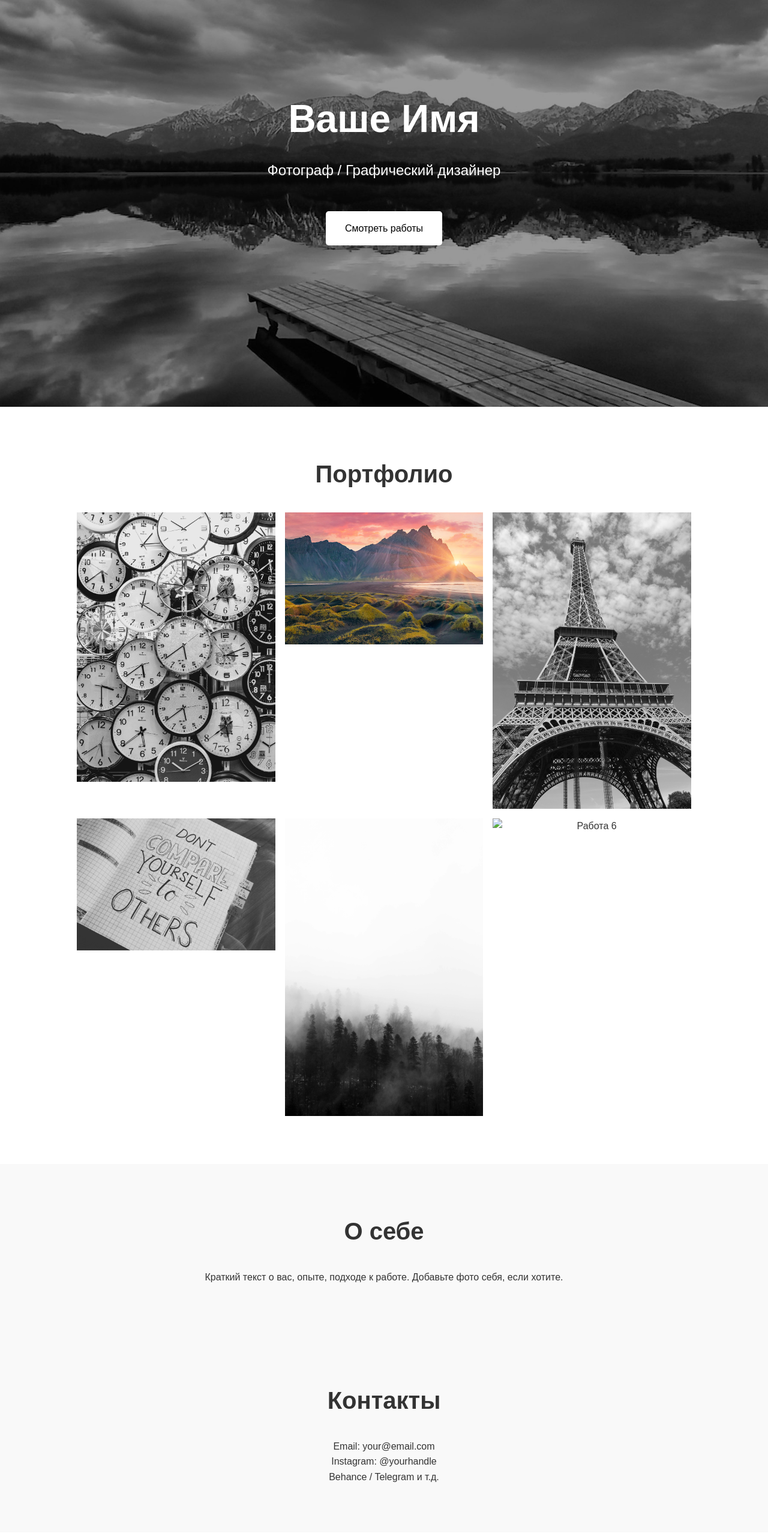
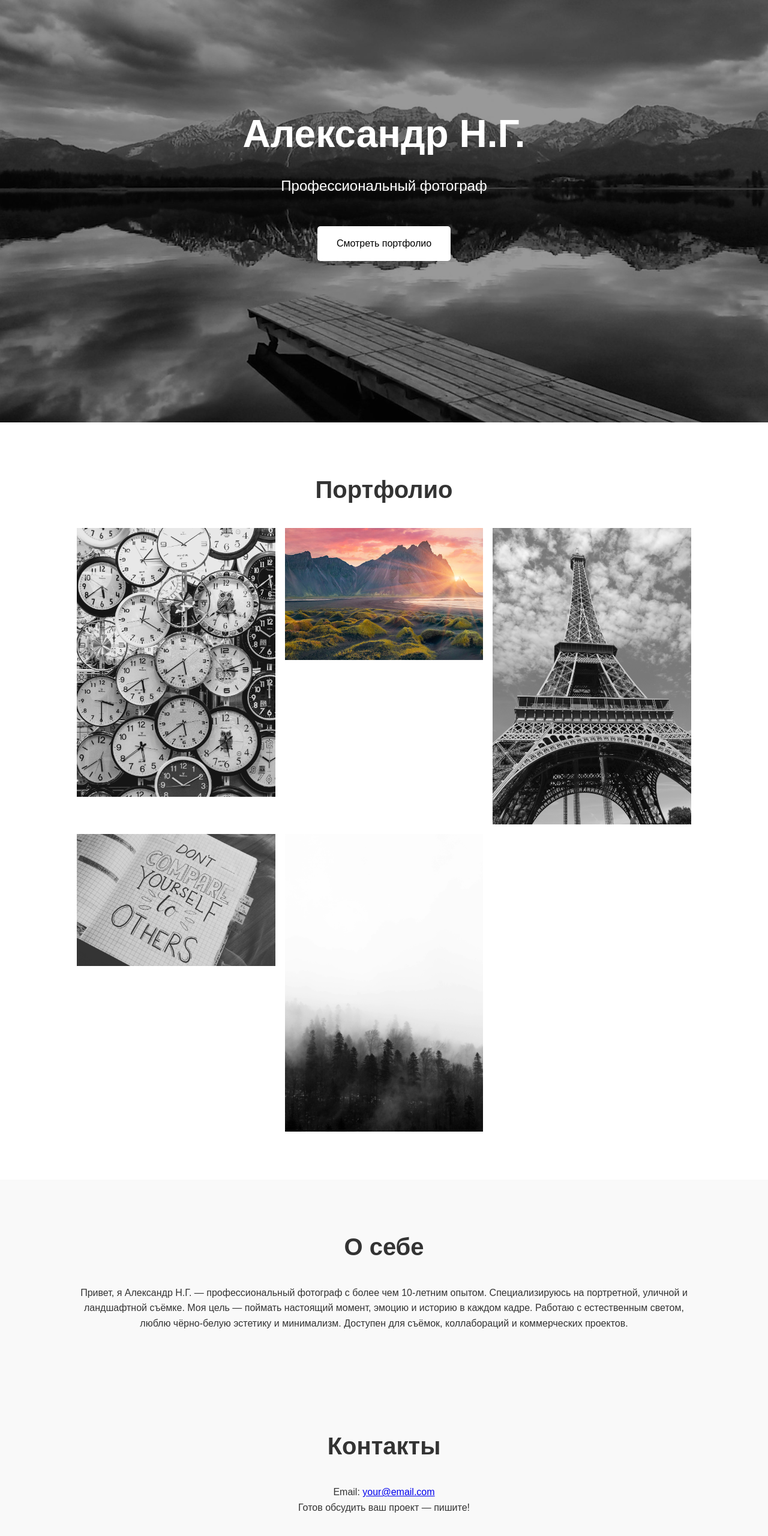
Before and after one commit to prokazin/photo, a plain HTML site: page index.html in a window 1280 px wide. Shown: the part 122-2682 px from the top of the page at 60% size. Drawn offline with Linux system fonts and the light colour scheme.

Commit message:
Update index.html

```diff
--- a/index.html
+++ b/index.html
@@ -3,17 +3,24 @@
 <head>
     <meta charset="UTF-8">
     <meta name="viewport" content="width=device-width, initial-scale=1.0">
-    <title>Ваше Имя | Фотограф / Дизайнер</title>
+    <title>Александр Н.Г. | Фотограф</title>
     <link rel="stylesheet" href="style.css">
+    <!-- Font Awesome для иконок соцсетей -->
+    <link rel="stylesheet" href="https://cdnjs.cloudflare.com/ajax/libs/font-awesome/6.5.0/css/all.min.css">
 </head>
 <body>
+
+    <!-- Прелоадер с вращающимся фотоаппаратом -->
+    <div id="preloader">
+        <img src="images/loader-camera.png" alt="Загрузка" class="loader-camera">
+    </div>
 
     <!-- Hero секция -->
     <header class="hero">
         <div class="hero-overlay">
-            <h1>Ваше Имя</h1>
-            <p>Фотограф / Графический дизайнер</p>
-            <a href="#portfolio" class="btn">Смотреть работы</a>
+            <h1>Александр Н.Г.</h1>
+            <p>Профессиональный фотограф</p>
+            <a href="#portfolio" class="btn">Смотреть портфолио</a>
         </div>
     </header>
 
@@ -24,29 +31,33 @@
             <img src="images/work1.jpg" alt="Работа 1" onclick="openLightbox(this)">
             <img src="images/work2.jpg" alt="Работа 2" onclick="openLightbox(this)">
             <img src="images/work3.jpg" alt="Работа 3" onclick="openLightbox(this)">
-            <!-- Добавьте сколько угодно -->
             <img src="images/work4.jpg" alt="Работа 4" onclick="openLightbox(this)">
             <img src="images/work5.jpg" alt="Работа 5" onclick="openLightbox(this)">
-            <img src="images/work6.jpg" alt="Работа 6" onclick="openLightbox(this)">
         </div>
     </section>
 
     <!-- About -->
     <section id="about" class="about">
         <h2>О себе</h2>
-        <p>Краткий текст о вас, опыте, подходе к работе. Добавьте фото себя, если хотите.</p>
+        <p>Привет, я Александр Н.Г. — профессиональный фотограф с более чем 10-летним опытом. Специализируюсь на портретной, уличной и ландшафтной съёмке. Моя цель — поймать настоящий момент, эмоцию и историю в каждом кадре. Работаю с естественным светом, люблю чёрно-белую эстетику и минимализм. Доступен для съёмок, коллабораций и коммерческих проектов.</p>
     </section>
 
     <!-- Contacts -->
     <section id="contact" class="contact">
         <h2>Контакты</h2>
-        <p>Email: your@email.com</p>
-        <p>Instagram: @yourhandle</p>
-        <p>Behance / Telegram и т.д.</p>
+        <p>Email: <a href="mailto:your@email.com">your@email.com</a></p>
+        <div class="social-icons">
+            <a href="#" title="Instagram"><!-- <i class="fab fa-instagram"></i> --></a>
+            <a href="#" title="Telegram"><!-- <i class="fab fa-telegram"></i> --></a>
+            <a href="#" title="Behance"><!-- <i class="fab fa-behance"></i> --></a>
+            <a href="#" title="VK"><!-- <i class="fab fa-vk"></i> --></a>
+        </div>
+        <p>Готов обсудить ваш проект — пишите!</p>
     </section>
 
     <!-- Lightbox -->
     <div id="lightbox" onclick="closeLightbox()">
+        <span class="close-btn">&times;</span>
         <img id="lightbox-img">
     </div>
 
```
